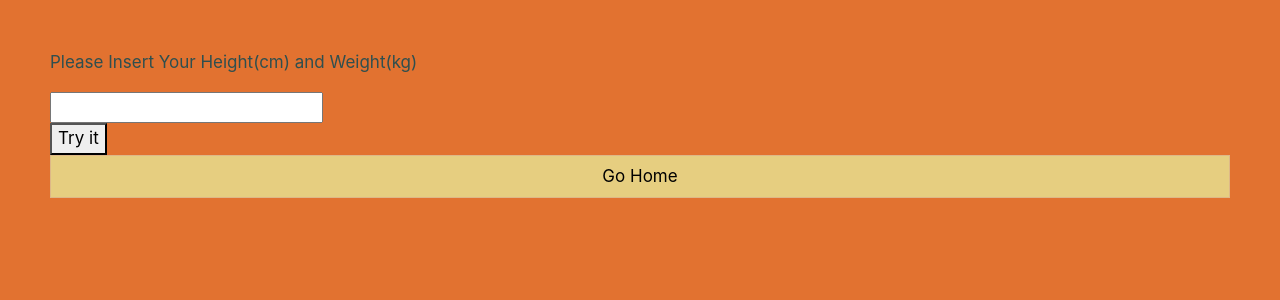
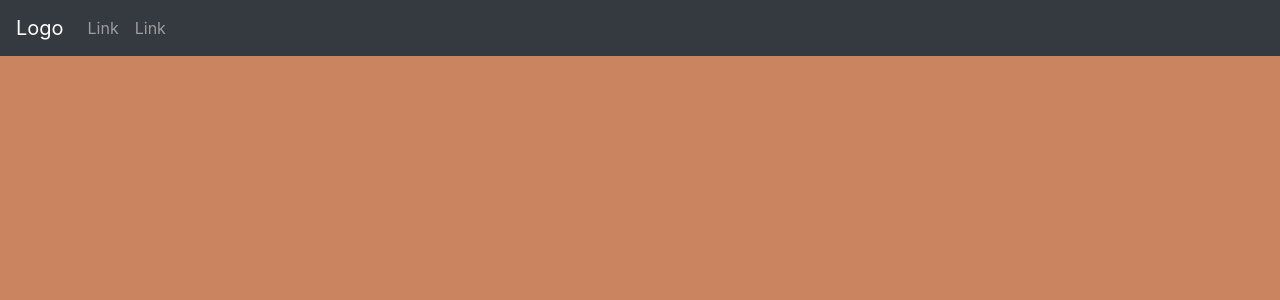
Before and after one commit to ashkansaeedy/felagas.com, a Django app: page /becomeamodel/ in a window 1280 px wide. Shown: the top 300 px of the page. Run offline with Django 3.2, Linux system fonts and the light colour scheme; data comes from the database, SQL or seed files in the repository; both versions use the stored data as it was after the commit; some libraries are stand-ins or nearby versions.

Commit message:
truebootstrapadded

```diff
--- a/Backend/becomeamodel/templates/become.html
+++ b/Backend/becomeamodel/templates/become.html
@@ -1,42 +1,30 @@
 {% load static from staticfiles %}
-<!doctype html>
+<!DOCTYPE html>
 <html lang="en">
 <head>
-    <meta charset="UTF-8">
-    <meta name="viewport"
-          content="width=device-width, user-scalable=no, initial-scale=1.0, maximum-scale=1.0, minimum-scale=1.0">
-    <meta http-equiv="X-UA-Compatible" content="ie=edge">
-    <meta name="viewport" content="width=device-width, initial-scale=1, shrink-to-fit=no">
-    <link href="../../media/faveicon.png" rel="icon">
-    <link rel="stylesheet" href="https://stackpath.bootstrapcdn.com/bootstrap/4.1.3/css/bootstrap.min.css" integrity="sha384-MCw98/SFnGE8fJT3GXwEOngsV7Zt27NXFoaoApmYm81iuXoPkFOJwJ8ERdknLPMO" crossorigin="anonymous">
-    <title>Become a model</title>
-    <link rel="stylesheet" href="{% static 'css/become_model.css' %}">
+  <title>Become a model</title>
+  <meta charset="utf-8">
+  <meta name="viewport" content="width=device-width, initial-scale=1">
+  <link href="../../media/faveicon.png" rel="icon">
+  <link rel="stylesheet" href="https://maxcdn.bootstrapcdn.com/bootstrap/4.3.1/css/bootstrap.min.css">
+  <script src="https://ajax.googleapis.com/ajax/libs/jquery/3.4.0/jquery.min.js"></script>
+  <script src="https://cdnjs.cloudflare.com/ajax/libs/popper.js/1.14.7/umd/popper.min.js"></script>
+  <script src="https://maxcdn.bootstrapcdn.com/bootstrap/4.3.1/js/bootstrap.min.js"></script>
 </head>
-<body>
-<div><p>
-    Please Insert Your Height(cm) and Weight(kg)
-</p></div>
-<div>
-    <input type="number" id="hei" value="x">
-    <!-- <input type="number" id="wei" value="y"> -->
-</div>
-<button onclick="myFunction()">Try it</button>
-<script>
-function myFunction() {
-  document.getElementById("x","y").value = "16";
-}
-</script>
+<Body style="background: #CA845F">
+    <body style="height:1500px">
 
-<!--
-{% for questions in questions %}
-<div class="que">{{ questions.question_text }}&nbsp;<input id='bmi' type="number" ></div>{% endfor %}
- --><!-- <div><br><input type="submit" id="bmi" value="Submit"></div> -->
-<!-- <input class="btn btn-default" type="submit" value="Submit"> -->
-<div>
-     <ul class="navbar-nav">
-        <!-- <li class="submit"><a class="nav-link" href="">SUBMIT</a></li> -->
-        <li class="go-home"><a class="nav-link" href="{% url 'list_of_index' %}">Go Home</a></li>
-    </ul>
-</div>
-</body>
+        <nav class="navbar navbar-expand-sm bg-dark navbar-dark fixed-top">
+          <a class="navbar-brand" href="#">Logo</a>
+          <ul class="navbar-nav">
+            <li class="nav-item">
+              <a class="nav-link" href="#">Link</a>
+            </li>
+            <li class="nav-item">
+              <a class="nav-link" href="#">Link</a>
+            </li>
+          </ul>
+        </nav>
+
+</Body>
 </html>
```
Also changed, not shown: Backend/assets/base.html (+11 -7 lines), Backend/db.sqlite3.
